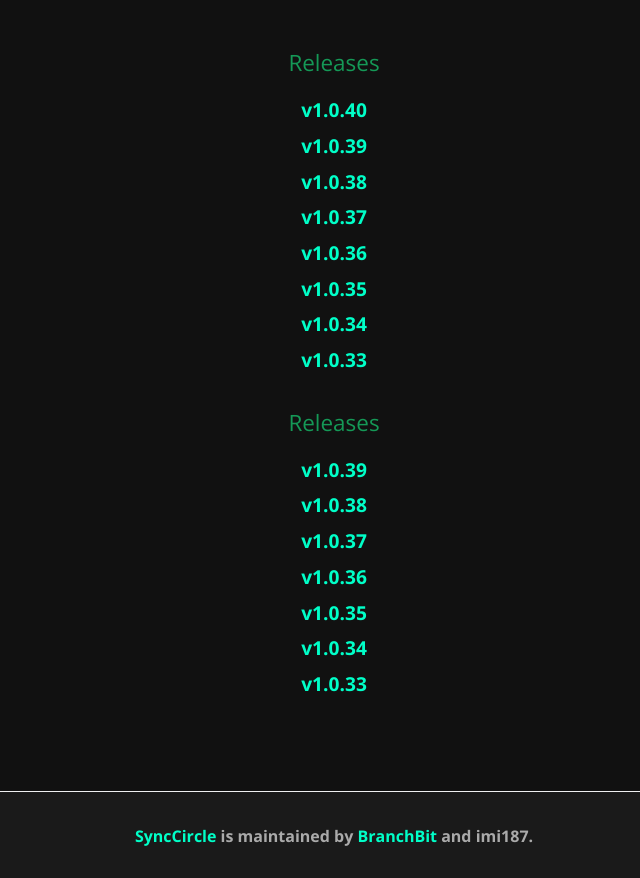
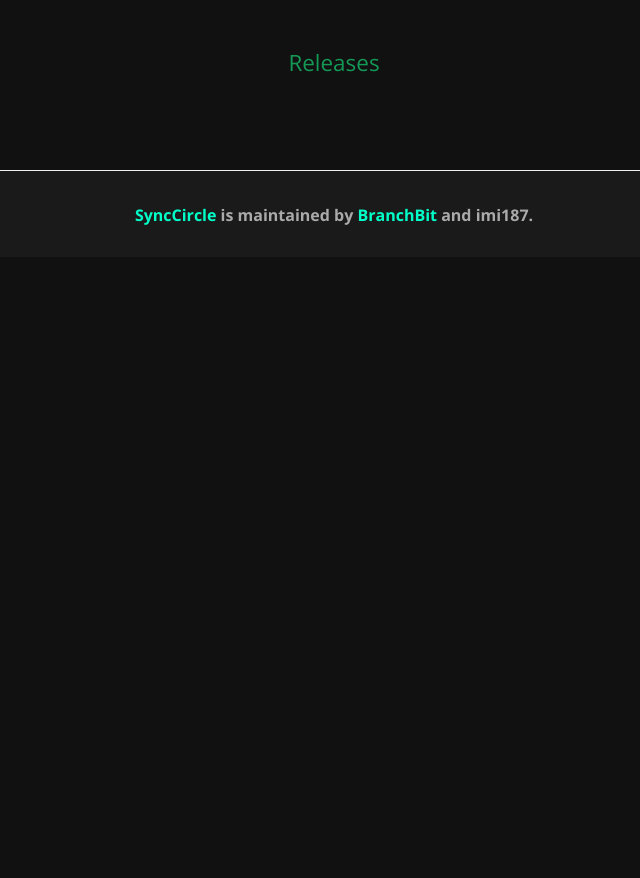
Before and after one commit to BranchBit/watchtogether_public, a plain HTML site: page index.html in a window 1280 px wide. Shown: the part 822-1700 px from the top of the page, without its empty margins (306-946 px from the left). After the commit the page ends 1079 px from the top, so only its background shows below. Drawn offline with nearby package versions, Linux system fonts and the light colour scheme.

Commit message:
Update index.html

```diff
--- a/index.html
+++ b/index.html
@@ -92,27 +92,9 @@
         <li>👥 Syncs video time across users with WebSockets</li>
         <li>🧊 Fully supports MKV and HD content</li>
       </ul>
-<!--RELEASE-LIST-->
 <h3>Releases</h3>
 <ul class='release-list'>
-  <li><a href='https://github.com/BranchBit/watchtogether_public/releases/tag/v1.0.40'>v1.0.40</a></li>
-  <li><a href='https://github.com/BranchBit/watchtogether_public/releases/tag/v1.0.39'>v1.0.39</a></li>
-  <li><a href='https://github.com/BranchBit/watchtogether_public/releases/tag/v1.0.38'>v1.0.38</a></li>
-  <li><a href='https://github.com/BranchBit/watchtogether_public/releases/tag/v1.0.37'>v1.0.37</a></li>
-  <li><a href='https://github.com/BranchBit/watchtogether_public/releases/tag/v1.0.36'>v1.0.36</a></li>
-  <li><a href='https://github.com/BranchBit/watchtogether_public/releases/tag/v1.0.35'>v1.0.35</a></li>
-  <li><a href='https://github.com/BranchBit/watchtogether_public/releases/tag/v1.0.34'>v1.0.34</a></li>
-  <li><a href='https://github.com/BranchBit/watchtogether_public/releases/tag/v1.0.33'>v1.0.33</a></li>
-</ul>
-<h3>Releases</h3>
-<ul class='release-list'>
-  <li><a href='https://github.com/BranchBit/watchtogether_public/releases/tag/v1.0.39'>v1.0.39</a></li>
-  <li><a href='https://github.com/BranchBit/watchtogether_public/releases/tag/v1.0.38'>v1.0.38</a></li>
-  <li><a href='https://github.com/BranchBit/watchtogether_public/releases/tag/v1.0.37'>v1.0.37</a></li>
-  <li><a href='https://github.com/BranchBit/watchtogether_public/releases/tag/v1.0.36'>v1.0.36</a></li>
-  <li><a href='https://github.com/BranchBit/watchtogether_public/releases/tag/v1.0.35'>v1.0.35</a></li>
-  <li><a href='https://github.com/BranchBit/watchtogether_public/releases/tag/v1.0.34'>v1.0.34</a></li>
-  <li><a href='https://github.com/BranchBit/watchtogether_public/releases/tag/v1.0.33'>v1.0.33</a></li>
+ <!--RELEASE-LIST-->
 </ul>
     </section>
 
```
